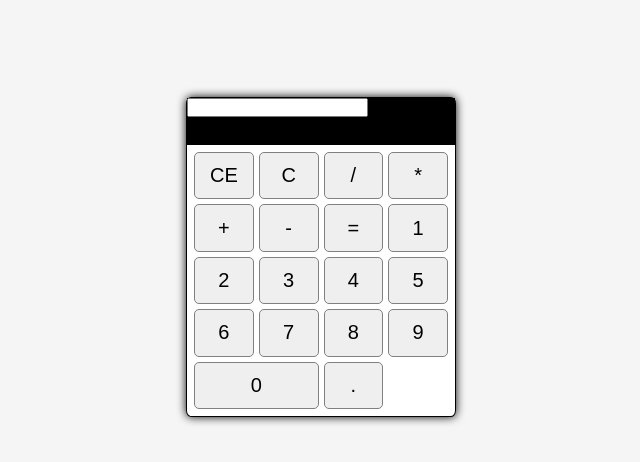
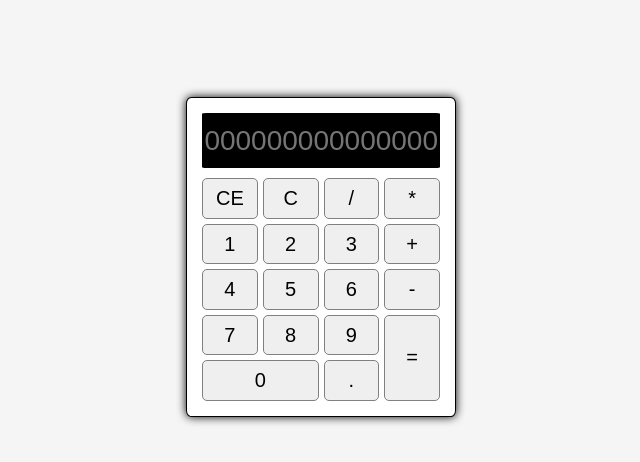
Before and after one commit to VladilenItStep/mixin, a plain HTML site: page index.html in a window 1280 px wide. Shown: the part 58-520 px from the top of the page, without its empty margins (319-959 px from the left). Drawn offline with Linux system fonts and the light colour scheme.

Commit message:
add layout

```diff
--- a/index.html
+++ b/index.html
@@ -17,15 +17,15 @@
     <main class="calc-container">
         <div class="calc">
             <div class="calc__screen-container">
-                <input class="calc__screen" type="text">
+                <input class="calc__screen" type="text" maxlength="15" placeholder="000000000000000">
             </div>
             <div class="calc__btn-container">
                 <button id="clearCE" class="btn btn_clear">CE</button>
                 <button id="clearC" class="btn btn_clear">C</button>
                 <button class="btn btn_operation">/</button>
                 <button class="btn btn_operation">*</button>
-                <button class="btn btn_operation">+</button>
-                <button class="btn btn_operation">-</button>
+                <button class="btn btn_operation btn-plus">+</button>
+                <button class="btn btn_operation btn-minus">-</button>
                 <button class="btn btn_equal">=</button>
 
                 <button class="btn btn-num-1">1</button>
--- a/scss/_calc.scss
+++ b/scss/_calc.scss
@@ -1,20 +1,33 @@
 .calc {
     margin-left: auto;
     margin-right: auto;
+    padding: 15px;
     width: 270px;
     height: 320px;
     display: flex;
     flex-direction: column;
+    gap: 10px;
     border: 1px solid black;
     border-radius: 2%;
     box-shadow: 0 0 10px black;
     background-color: white;
     &__screen-container {
         flex-grow: 1;
+        border-radius: 2%;
         background-color: black;
+        border: 1px solid black;
+    }
+    &__screen {
+        width: 100%;
+        height: 100%;
+        background-color: inherit;
+        color: white;
+        text-align: end;
+        font-size: 2.8rem;
+        outline: none;
+        border: inherit;
     }
     &__btn-container {
-        padding: 7px;
         flex-grow: 4;
         display: grid;
         // grid-template-columns: 1fr 1fr 1fr 1fr;
--- a/scss/_calcBtn.scss
+++ b/scss/_calcBtn.scss
@@ -28,4 +28,19 @@
         // grid-row: 5 / 6;
         grid-area: 5 / 1 / 6 / 3;
     }
+    &_equal {
+        // grid-column-start: 1;
+        // grid-column-end: 3;
+        // grid-column: 1/3;
+        // grid-row: 5 / 6;
+        grid-area: 4 / 4 / 6 / 5;
+    }
+    &-plus {
+        grid-column: 4 / 5;
+        grid-row: 2 / 3;
+    }
+    &-minus {
+        grid-column: 4 / 5;
+        grid-row: 3 / 4;
+    }
 }
```
Also changed, not shown: css/style.min.css, 1 other file.
